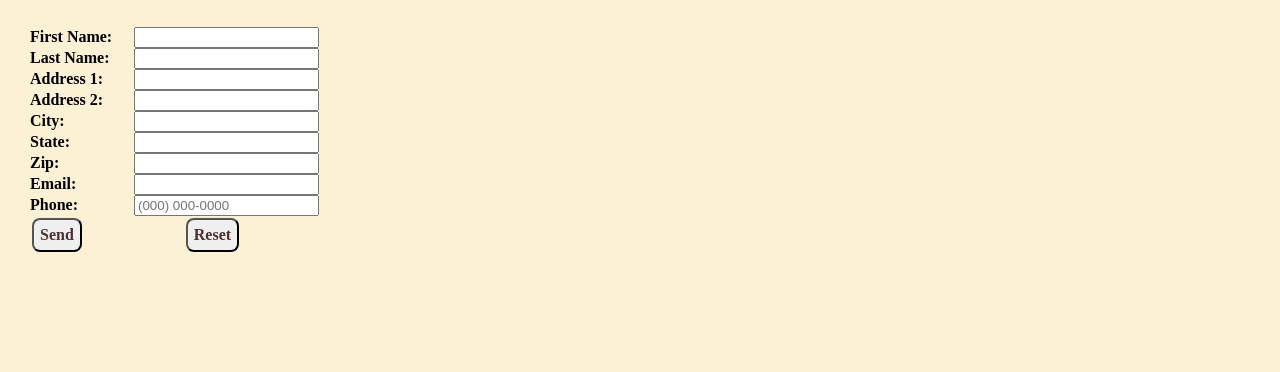
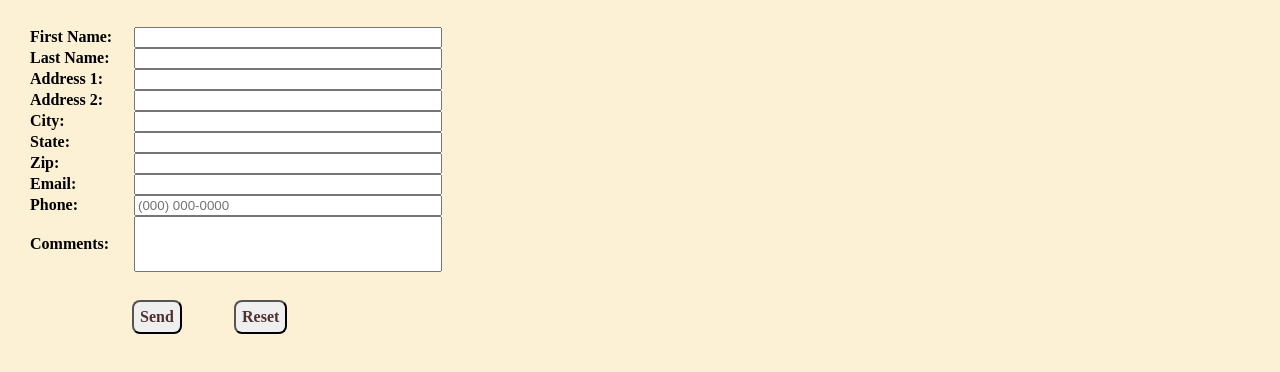
Before and after one commit to sparklebunny/Kevins-Antiques, a plain HTML site: page Version-2/contact.html in a window 1280 px wide. Shown: the part 224-596 px from the top of the page. Drawn offline with Linux system fonts and the light colour scheme; a web font is replaced by a local one.

Commit message:
Updated form and added social media links
Updated info for form, added css styling to submit and reset button,
added comment box and adjusted width of input, added social media
widget sidebar

```diff
--- a/Version-2/contact.html
+++ b/Version-2/contact.html
@@ -29,33 +29,36 @@
 			<form action="MAILTO:jeribeth@gmail.com" method="post" enctype="text/plain">
 
 					<label for="first_name" class="form_info">First Name:</label>
-					<input type="text" id="first_name" required/><br>
+					<input type="text" id="first_name" class="input-box" required maxlength="100" /><br>
 
 					<label for="last_name" class="form_info">Last Name: </label>
-					<input type="text" id="last_name" required/><br>
+					<input type="text" id="last_name" class="input-box" required maxlength="100"/><br>
 
 					<label for="address1" class="form_info">Address 1: </label>
-					<input type="text" name="address1" /><br>
+					<input type="text" name="address1"  class="input-box" maxlength="100"/><br>
 
 					<label for="address2" class="form_info">Address 2: </label>
-					<input type="text" name="address2" /><br>
+					<input type="text" name="address2" class="input-box" maxlength="100"/><br>
 
 					<label for="city" class="form_info">City: </label>
-					<input type="text" name="city" /><br>
+					<input type="text" name="city" class="input-box" maxlength="100"/><br>
 
 					<label for="state" class="form_info">State: </label>
-					<input type="text" name="state" /><br>
+					<input type="text" name="state" class="input-box" maxlength="100"/><br>
 
 					<label for="zip" class="form_info">Zip:</label>
-					<input type="text" name="zip" /><br>
+					<input type="text" name="zip" class="input-box" maxlength="10"/><br>
 
 					<label for="email" class="form_info">Email:</label>
-					<input type="text" name="email" required/><br>
+					<input type="text" name="email" class="input-box" required maxlength="100"/><br>
 
 					<label for="phone" class="form_info">Phone:</label>
 					<input type="text" name="phone"
 					placeholder="(000) 000-0000"
-					pattern="\([2-9][0-9]{2}\) [0-9]{3}-[0-9]{4}" required/><br>
+					pattern="\([2-9][0-9]{2}\) [0-9]{3}-[0-9]{4}" class="input-box" required maxlength="15"/><br>
+
+					<label for="comments">Comments: </label>
+					<input type="text" name="comments" class="input-box" style="height: 50px;" maxlength="200" /><br>
 
 
 					<div id="contact-btn">
@@ -74,7 +77,11 @@
 
 
 
-
+	<script type="text/javascript">stLight.options({publisher: "b25ce7fa-3610-4a0c-a09b-9ccce61cd940", doNotHash: false, doNotCopy: false, hashAddressBar: true});</script>
+	<script>
+	var options={ "publisher": "b25ce7fa-3610-4a0c-a09b-9ccce61cd940", "position": "right", "ad": { "visible": false, "openDelay": 5, "closeDelay": 0}, "chicklets": { "items": ["google_bmarks", "googleplus", "facebook", "pinterest", "twitter", "linkedin", "email", "sharethis"]}};
+	var st_hover_widget = new sharethis.widgets.hoverbuttons(options);
+	</script>
 
 
 
--- a/Version-2/main.css
+++ b/Version-2/main.css
@@ -201,13 +201,21 @@ label {
 	display: inline-block;
 }
 
-#contact-btn {
+.input-box {
+
+	width: 300px;
+}
+
+/*#contact-btn {
 
 	text-align: center;
-}
+}*/
 
 .send-reset {
 	float: left;
+	width: 2px;
+	margin-top: 10px;
+	margin-left: 100px;
 }
 
 .form-btn {
```
